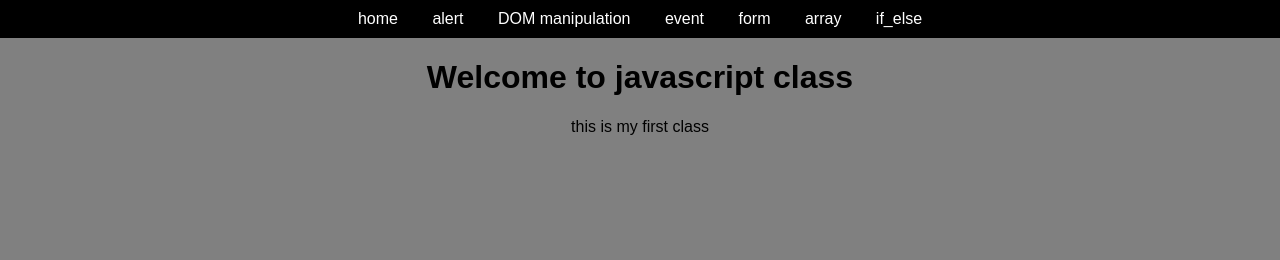
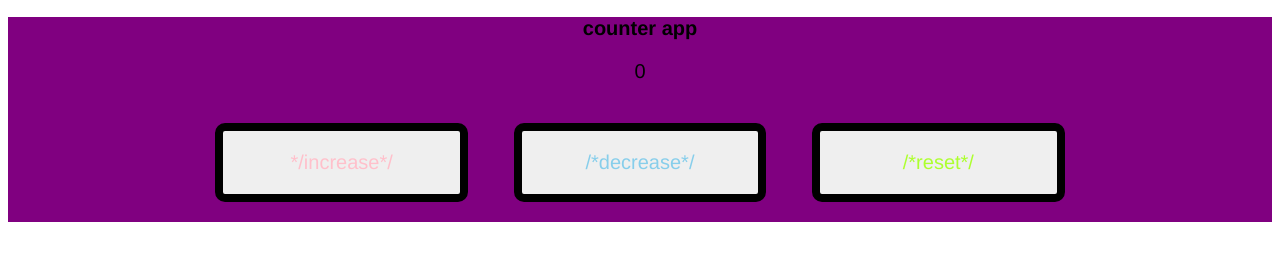
Before and after one commit to sudhi12337/chaitra-madagoudar, a plain HTML site: page index.html in a window 1280 px wide. Drawn offline with Linux system fonts and the light colour scheme.

Commit message:
Add files via upload

```diff
--- a/index.html
+++ b/index.html
@@ -3,22 +3,18 @@
 <head>
     <meta charset="UTF-8">
     <meta name="viewport" content="width=device-width, initial-scale=1.0">
-    <title>Document</title>
+    <title>counter app</title>
     <link rel="stylesheet" href="style.css">
 </head>
 <body>
-   <nav>
-    <a href="index.html">home</a>
-   <a href="alert.html">alert</a>
-   <a href="dom.html">DOM manipulation</a>
-   <a href="event.html">event</a>
-   <a href="form.html">form</a>
-   <a href="array.html">array</a>
-   <a href="if_else.html">if_else</a>
-   </nav>
-   <div>
-    <h1>Welcome to javascript class</h1>
-    <p>this is my first class</p>
-   </div>
+  <div class="counter-container">
+    <h2>counter app</h2>
+    <p id="count">0</p>
+    <button id="increase" onclick="increasecount()">*/increase*/</button>
+    <button id="decrease" onclick="decreasecount()">/*decrease*/</button>
+    <button id="reset" onclick="resetcount()">/*reset*/</button>
+  </div>
+  <script src="script.js"></script>
+
 </body>
 </html>
--- a/script.js
+++ b/script.js
@@ -1,42 +1,27 @@
-function showAlert(){
-    alert('hello! the button is clicked,this js class')
+// counter app
 
+document.addEventListener("counter",init);
+
+let count =  Number(sessionStorage.getItem("count")) || 0;
+
+function init() {
+    document.getElementById("count").textContent = count;
 }
 
-function changetext(){
-    document.getElementById('text').innerHTML="text changed"
+function increasecount() {
+   count++;
+   updateCount();
+}
+function decreasecount() {
+    count--;
+    updateCount();
+}
+function resetcount() {
+    count = 0;
+    updateCount();
 }
 
-function handleclick(){
-    document.getElementById('clickmessage').innerHTML="button clicked"
+function updateCount(){
+    document.getElementById("count").textContent = count;
+    sessionStorage.setItem("count",count);
 }
-function validateform(){
-    let name=document.getElementById('name').Value;
-    if(name==''){
-        alert('please enter your name.');
-        return false;
-    }
-    return true;
-
-}
-function checknumber(){
-    let num=parseInt(document.getElementById('numberinput').value);
-    let result=num>10 ? 'greater than 10' : '10 or less';
-    document.getElementById('numberresult').innerHTML=result;
-
-
-}
-function checkage(){
-    let age=parseInt(document.getElementById('ageinput').value);
-    if(age >= 18)
-    document.getElementById('ageresult').innerHTML='you are an adult';
-else{
-    document.getElementById('ageresult').innerHTML='you are a minor';
-}
-}
-function displayarrayitem(){
-    let item=['appale','banana','charry','date','elderbarry'];
-    let index=parseInt(document.getElementById('arrayindex').value);
-    let result=items[index] || 'invalid index';
-    document.getElementById('arrayresult').innerHTML=result;
-}
--- a/style.css
+++ b/style.css
@@ -1,26 +1,33 @@
-body{
-    font-family: Arial, sans-serif;
+*{
+    font-family: 'Franklin Gothic Medium', 'Arial Narrow', Arial, sans-serif;
+    font-size: 20px;
+}
+.counter-container{
+    background-color: purple;
+    font-size: 20px;
     text-align: center;
-    margin: 0;
-    padding: 0;
-    background-color: gray;
 }
-nav{
-    background: black;
-    padding: 10px;
-
+#increase{
+    color: pink;
+    padding: 20px;
+    width: 20%;
+    margin: 20px;
+    border: 8px solid black;
+    border-radius: 10px;
 }
-nav a{
-    color: white;
-    margin: 0 15px;
-    text-decoration: none;
+#decrease{
+    color: skyblue;
+    padding: 20px;
+    width: 20%;
+    margin: 20px;
+    border: 8px solid black;
+    border-radius: 10px;
 }
-.container{
-    margin: 50px auto;
-    max-width: 600px;
-    background: white;
+#reset{
+    color: greenyellow;
     padding: 20px;
-    box-shadow: 0px opx 10px gray;
-    display: flex;
-    justify-content: space-evenly;
+    width: 20%;
+    margin: 20px;
+    border: 8px solid black;
+    border-radius: 10px;
 }
```
Also changed, not shown: 1 other file.
